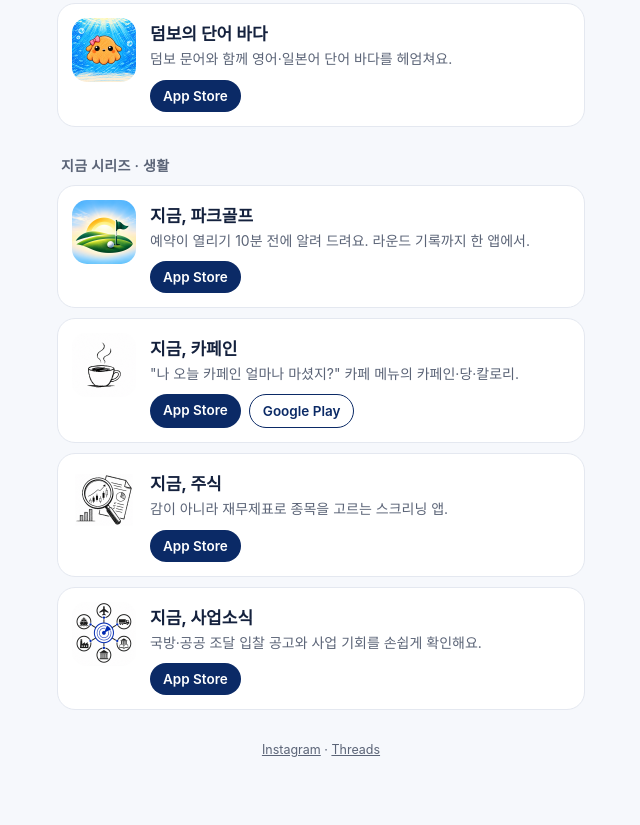
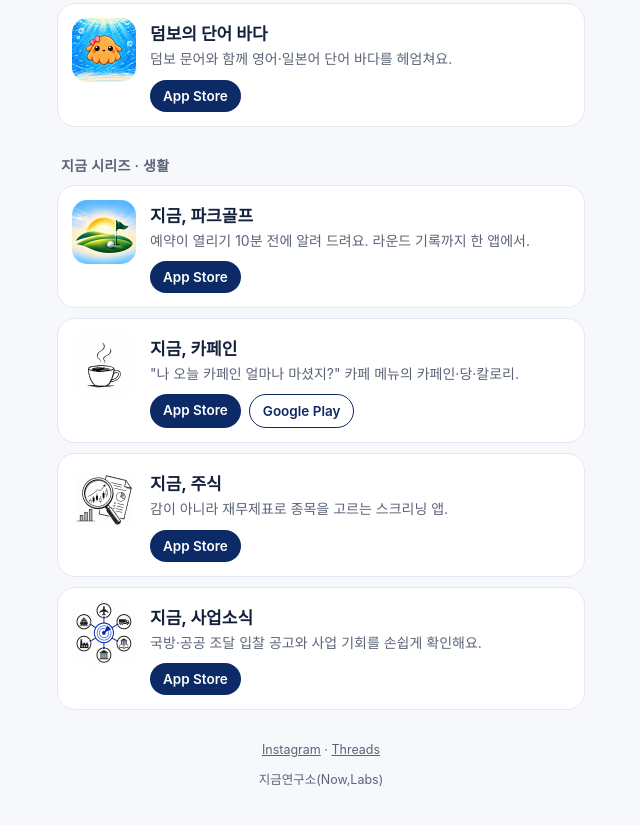
Before and after one commit to nekarose/nekarose.github.io, a plain HTML site: page index.html in a window 1280 px wide. Shown: the part 456-1281 px from the top of the page, without its empty margins (319-959 px from the left). Drawn offline with Linux system fonts and the light colour scheme.

Commit message:
링크 모음 첫 화면 맨 아래에 회사명 표기
틱톡 비즈니스 인증에 제출한 회사명과 회사 웹사이트를 맞춘다.

Co-Authored-By: Claude Opus 5.5 <noreply@anthropic.com>

```diff
--- a/index.html
+++ b/index.html
@@ -131,6 +131,7 @@
   <footer>
     <a href="https://www.instagram.com/nowlabs77/">Instagram</a> ·
     <a href="https://www.threads.com/@hackj12">Threads</a>
+    <p>지금연구소(Now,Labs)</p>
   </footer>
 </main>
 </body>
```
